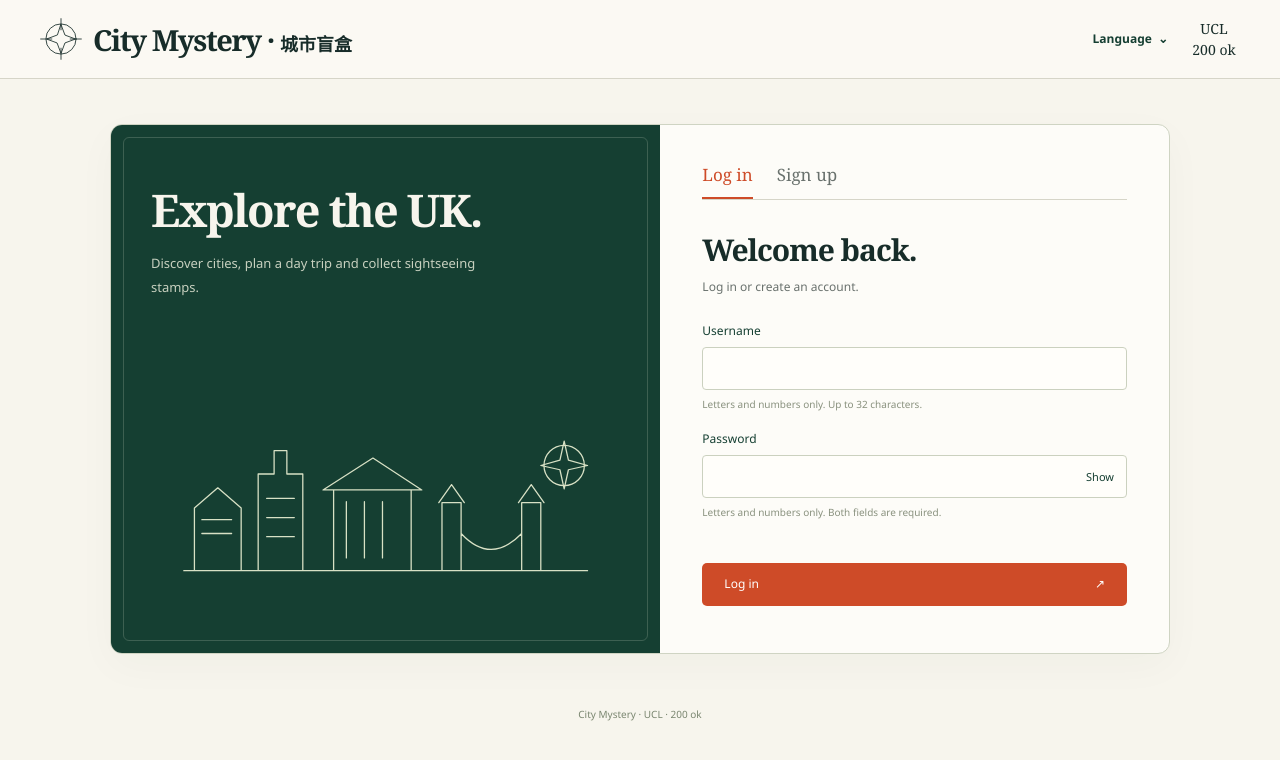
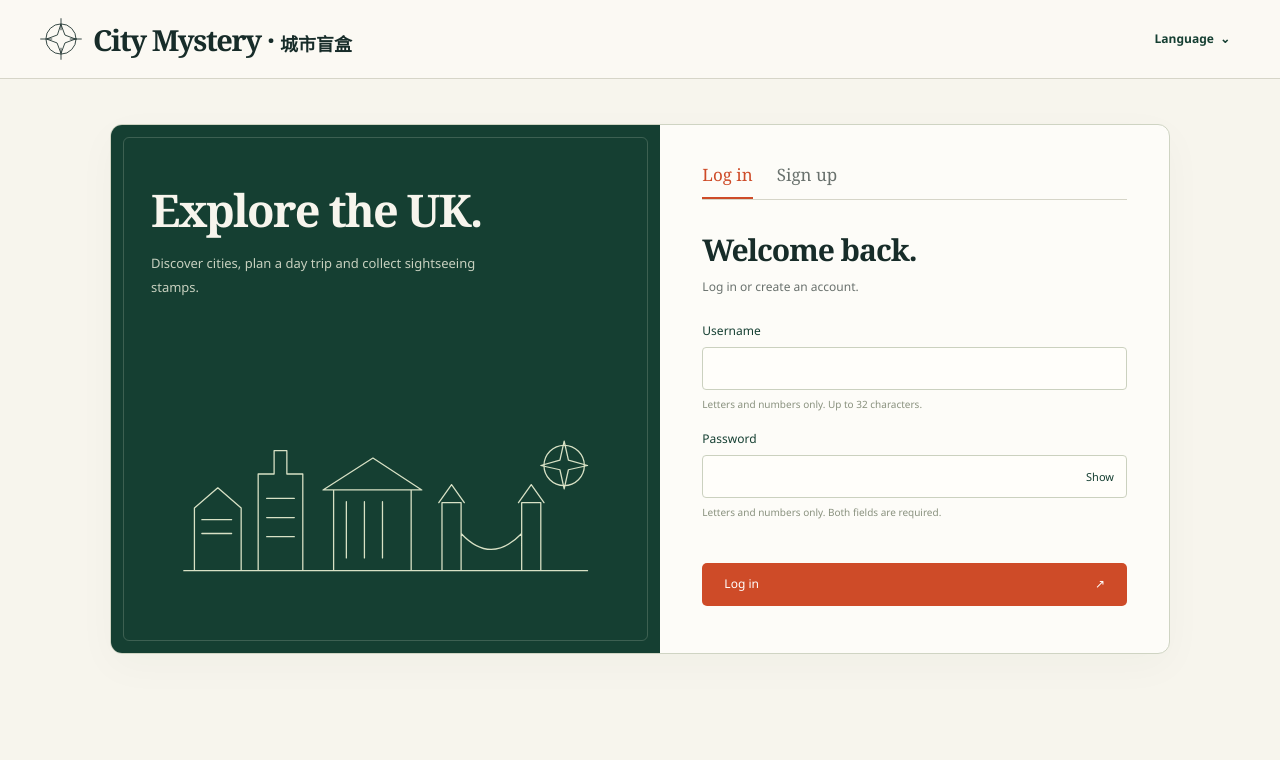
Before and after one commit to Ice-Zhebing/City-mystery-, a plain HTML site: page public/login.html in a window 1280 px wide. Drawn offline with Linux system fonts and the light colour scheme.

Commit message:
Remove coursework labels from the login page

```diff
--- a/public/js/language.js
+++ b/public/js/language.js
@@ -104,17 +104,19 @@
   }
 
   function installMenu() {
-    const account = document.querySelector('.header-inner > .team-mark');
-    if (!account) return;
+    const header = document.querySelector('.header-inner');
+    if (!header) return;
+    const account = header.querySelector(':scope > .team-mark');
     const actions = document.createElement('div');
     actions.className = 'header-actions';
-    account.before(actions);
+    header.append(actions);
     const menu = document.createElement('details');
     menu.className = 'language-menu';
     menu.innerHTML = '<summary>Language <span aria-hidden="true">⌄</span></summary>'
       + '<div class="language-options"><button type="button" lang="zh-CN" data-language="zh-CN">简体中文</button>'
       + '<button type="button" lang="en" data-language="en">English</button></div>';
-    actions.append(menu, account);
+    actions.append(menu);
+    if (account) actions.append(account);
     menu.querySelectorAll('[data-language]').forEach(button => {
       const selected = button.dataset.language === (chinese ? 'zh-CN' : 'en');
       button.setAttribute('aria-pressed', String(selected));
--- a/public/login.html
+++ b/public/login.html
@@ -1,6 +1,6 @@
 <!doctype html>
 <html lang="en"><head><meta charset="utf-8"><meta name="viewport" content="width=device-width, initial-scale=1"><meta name="theme-color" content="#153f32"><title>Log in — City Mystery</title><link rel="icon" href="assets/favicon.svg" type="image/svg+xml"><link rel="stylesheet" href="css/styles.css"><link rel="stylesheet" href="css/compact.css"><link rel="stylesheet" href="css/account.css"><link rel="stylesheet" href="css/language.css"><script src="js/locale-zh.js" defer></script><script src="js/language.js" defer></script><script src="js/account.js" defer></script><script src="js/login.js" defer></script></head>
-<body><header class="site-header login-header"><div class="header-inner"><a class="brand" href="login.html" aria-label="City Mystery"><svg class="brand-compass" viewBox="0 0 64 64" aria-hidden="true"><circle cx="32" cy="32" r="23"/><path d="M32 1v17m0 28v17M1 32h17m28 0h17M32 10l6 16 16 6-16 6-6 16-6-16-16-6 16-6Z"/></svg><span><span class="brand-name"><span lang="en">City Mystery</span><span class="brand-separator" aria-hidden="true"> · </span><span class="brand-local" lang="zh-CN">城市盲盒</span></span></span></a><div class="team-mark"><span>UCL</span><span>200 ok</span></div></div></header>
+<body><header class="site-header login-header"><div class="header-inner"><a class="brand" href="login.html" aria-label="City Mystery"><svg class="brand-compass" viewBox="0 0 64 64" aria-hidden="true"><circle cx="32" cy="32" r="23"/><path d="M32 1v17m0 28v17M1 32h17m28 0h17M32 10l6 16 16 6-16 6-6 16-6-16-16-6 16-6Z"/></svg><span><span class="brand-name"><span lang="en">City Mystery</span><span class="brand-separator" aria-hidden="true"> · </span><span class="brand-local" lang="zh-CN">城市盲盒</span></span></span></a></div></header>
 <main class="login-shell"><section class="login-story"><div><h1>Explore the UK.</h1><p>Discover cities, plan a day trip and collect sightseeing stamps.</p></div><svg class="login-drawing" viewBox="0 0 400 160" aria-hidden="true"><path d="M10 139h380M20 139V80l22-19 22 19v59M27 91h28m-28 13h28M80 139V48h15V26h12v22h15v91m-34-68h26m-26 18h26m-26 18h26M151 139V63h73v76m-83-76 47-30 46 30Zm22 11v53m17-53v53m17-53v53M253 139V75h18v64m57 0V75h18v64m-96-64 12-17 12 17m51 0 12-17 12 17M271 104q28 30 57 0M277 139h45"/><circle cx="368" cy="40" r="19"/><path d="m368 17 4 18 18 5-18 4-4 18-4-18-18-4 18-5Z"/></svg></section>
 <section class="login-form-panel"><div class="auth-tabs" role="tablist" aria-label="Account access"><button type="button" role="tab" aria-selected="true" data-auth-mode="login">Log in</button><button type="button" role="tab" aria-selected="false" data-auth-mode="register">Sign up</button></div><h2 id="form-title">Welcome back.</h2><p class="login-intro">Log in or create an account.</p><form id="account-form"><label for="username">Username</label><input id="username" name="username" required pattern="[A-Za-z0-9]+" maxlength="32" autocomplete="username" autocapitalize="none" spellcheck="false" title="Use letters and numbers only"><p class="field-note">Letters and numbers only. Up to 32 characters.</p><label for="password">Password</label><div class="password-field"><input id="password" name="password" type="password" required pattern="[A-Za-z0-9]+" maxlength="128" autocomplete="current-password" title="Use letters and numbers only"><button id="toggle-password" type="button" aria-controls="password">Show</button></div><p class="field-note">Letters and numbers only. Both fields are required.</p><p id="login-error" class="login-error" role="alert"></p><button id="submit-account" type="submit" class="button button-primary login-submit"><span>Log in</span><span aria-hidden="true">↗</span></button></form></section></main>
-<footer class="site-footer content-width login-footer"><p>City Mystery · UCL · 200 ok</p></footer></body></html>
+</body></html>
```
